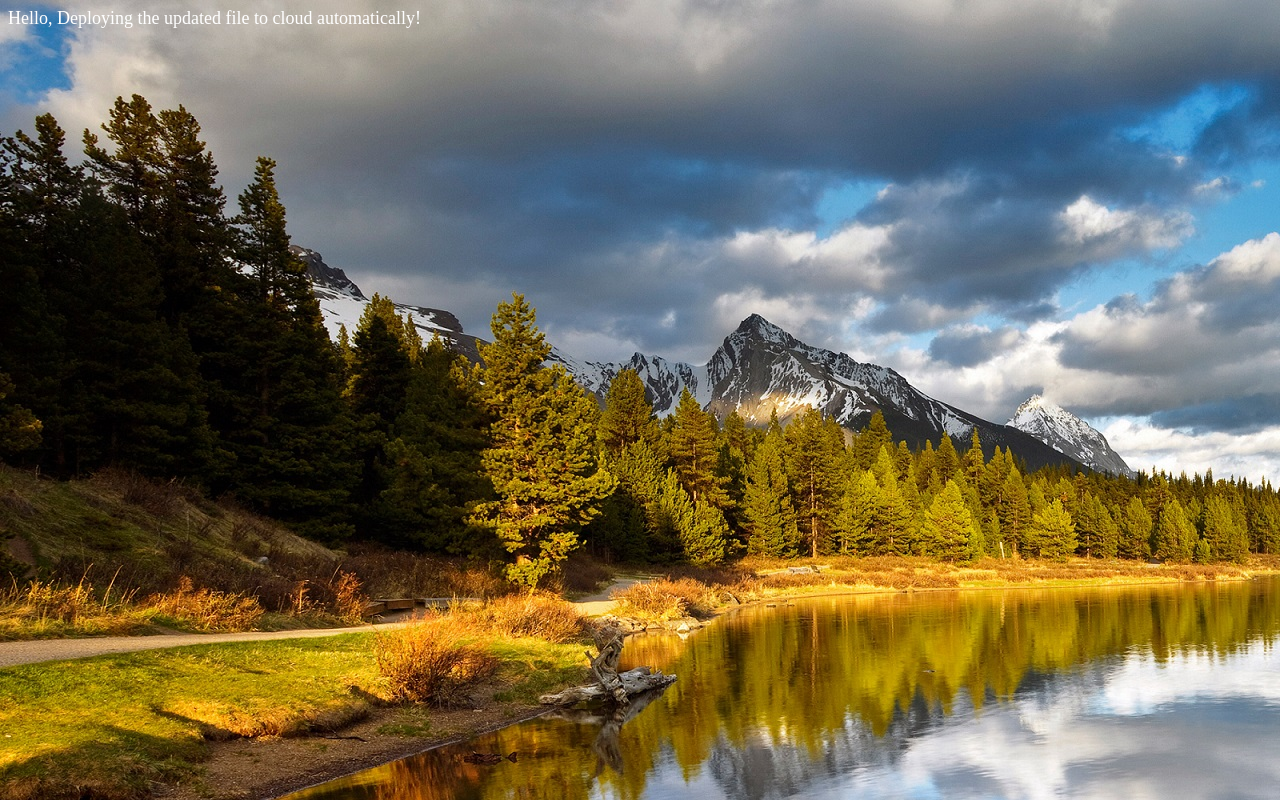
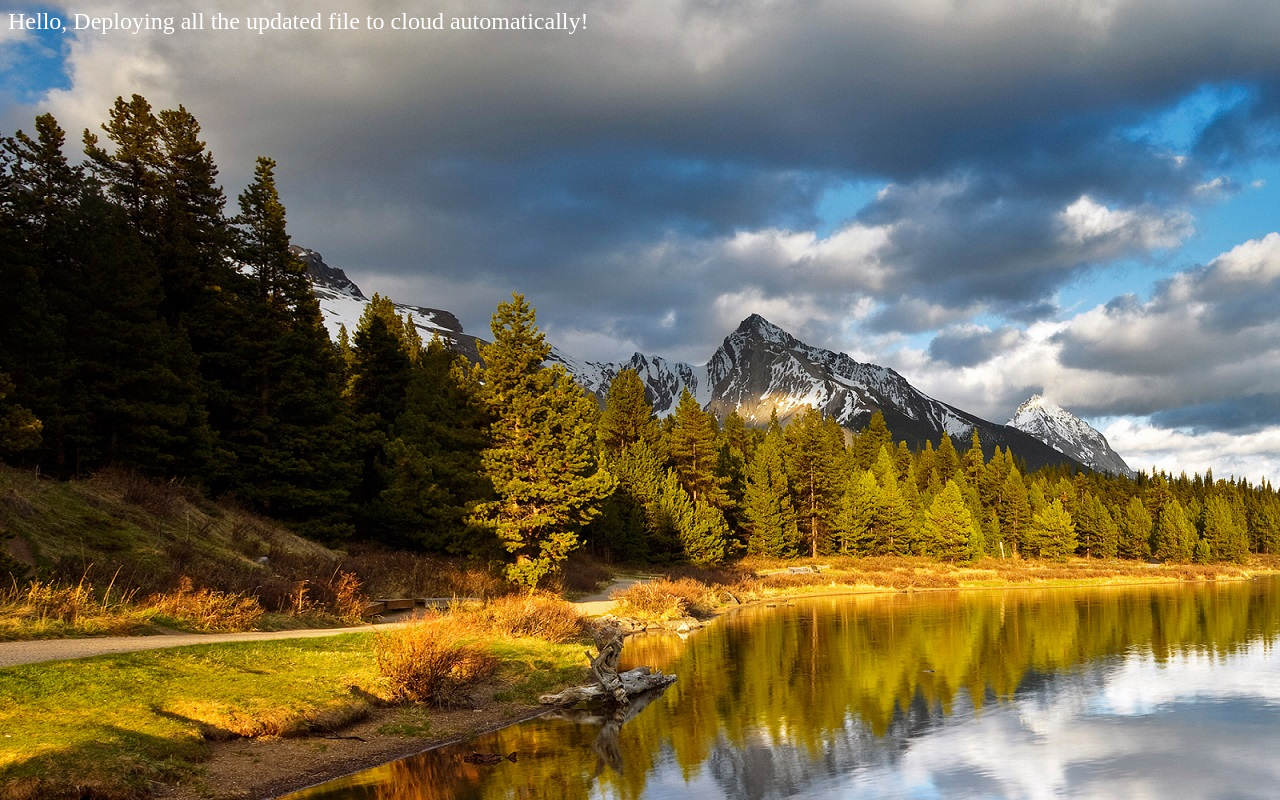
Before and after one commit to Aiswarya-Rahul/test-devops, a plain HTML site: page website/index.html in a window 1280 px wide. Drawn offline with Linux system fonts and the light colour scheme.

Commit message:
updated files to test devops

```diff
--- a/website/index.html
+++ b/website/index.html
@@ -7,6 +7,8 @@
     <link rel="stylesheet" href="./src/style.css" />
   </head>
   <body>
-    <div class="textDiv">Hello, Deploying the updated file to cloud automatically!</div>
+    <div class="textDiv">
+      Hello, Deploying all the updated file to cloud automatically!
+    </div>
   </body>
 </html>
--- a/website/src/style.css
+++ b/website/src/style.css
@@ -3,6 +3,6 @@ body {
 }
 .textDiv {
   color: #ffffff;
-  font-size: large;
-  font-weight: 300;
+  font-size: x-large;
+  font-weight: 500;
 }
```
